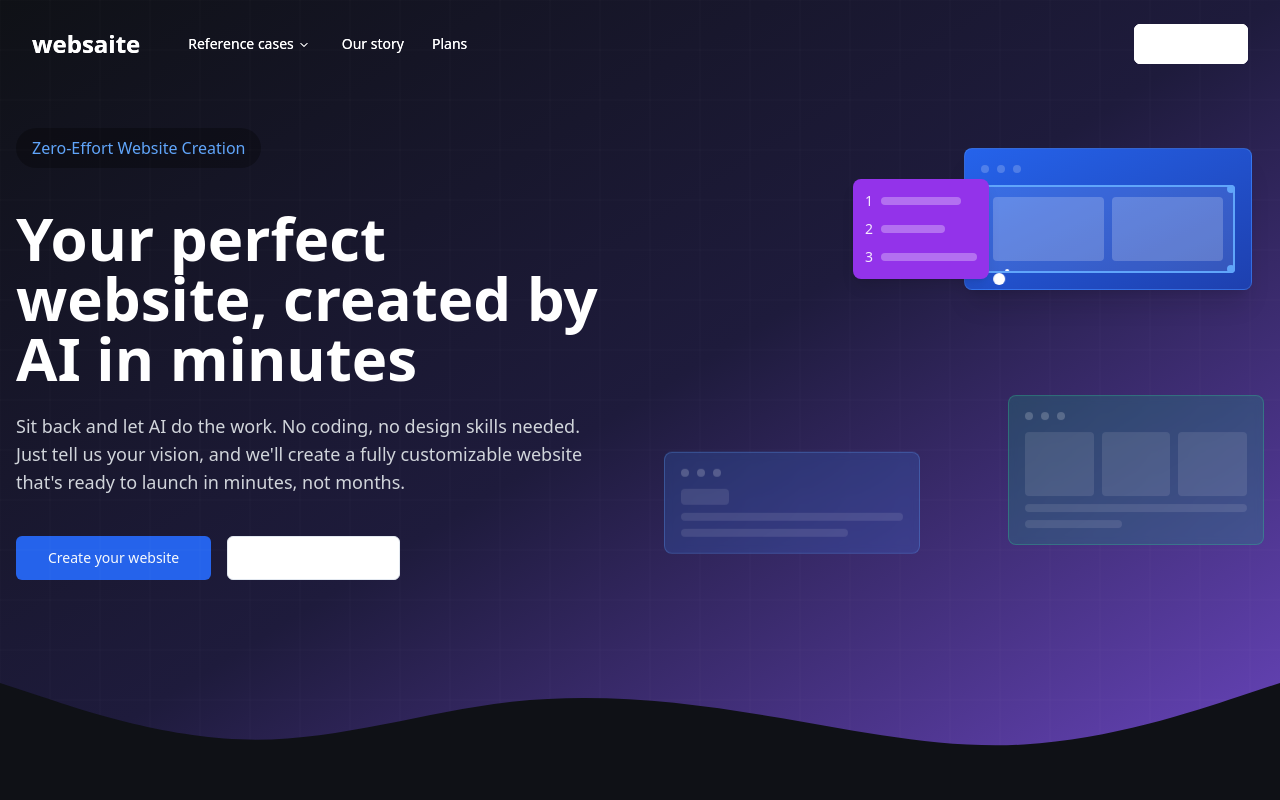
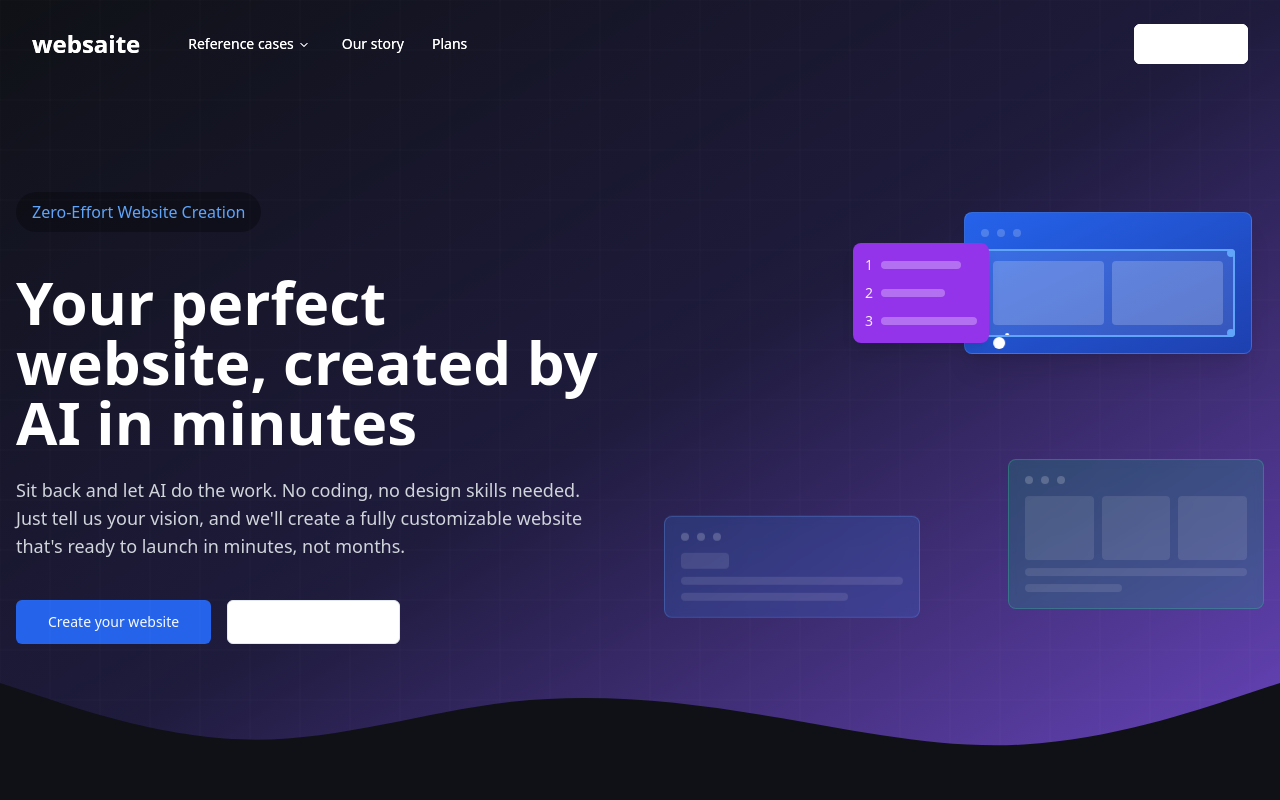
Before and after one commit to JuliaOrtheden/websaite, a React (Vite) app: page / in a window 1280 px wide. Shown: the top 800 px of the page. Built offline with nearby package versions, Linux system fonts and the light colour scheme.

Commit message:
Extend Hero Section Height
Increased the height of the Hero section to provide more visual space and enhance the overall layout.
[skip gpt_engineer]

```diff
--- a/src/components/Hero.tsx
+++ b/src/components/Hero.tsx
@@ -9,7 +9,7 @@ const Hero = () => {
       <div className="absolute inset-0 bg-[url('/grid-pattern.svg')] opacity-20" />
       <Header />
 
-      <div className="container mx-auto px-4 pt-32 pb-20">
+      <div className="container mx-auto px-4 pt-48 pb-32">
         <div className="flex flex-col lg:flex-row items-center justify-between gap-12">
           <div className="flex-1 text-left space-y-6 max-w-2xl">
             <div className="inline-block px-4 py-2 bg-black/30 rounded-full text-blue-400 mb-4">
```
